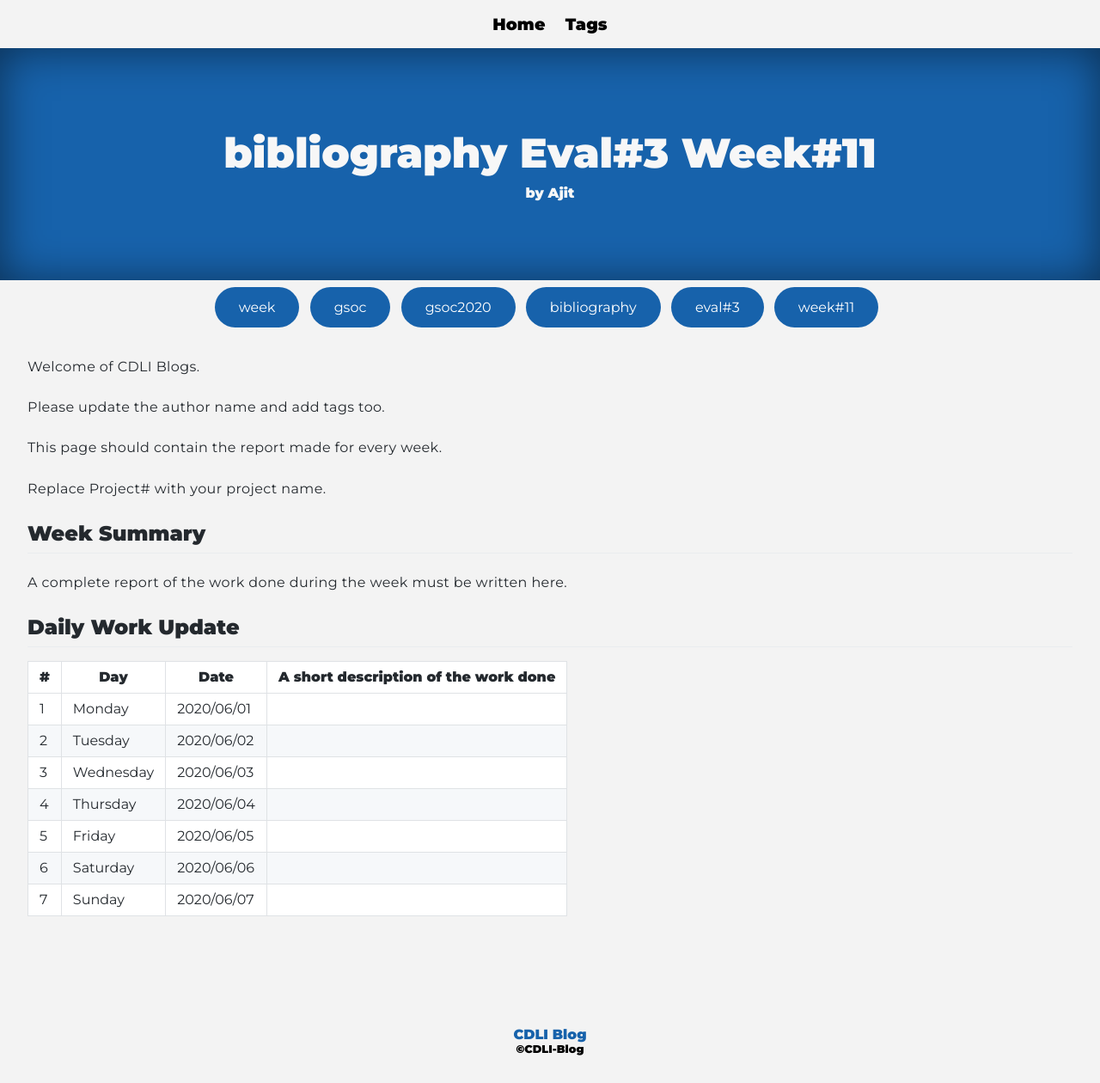
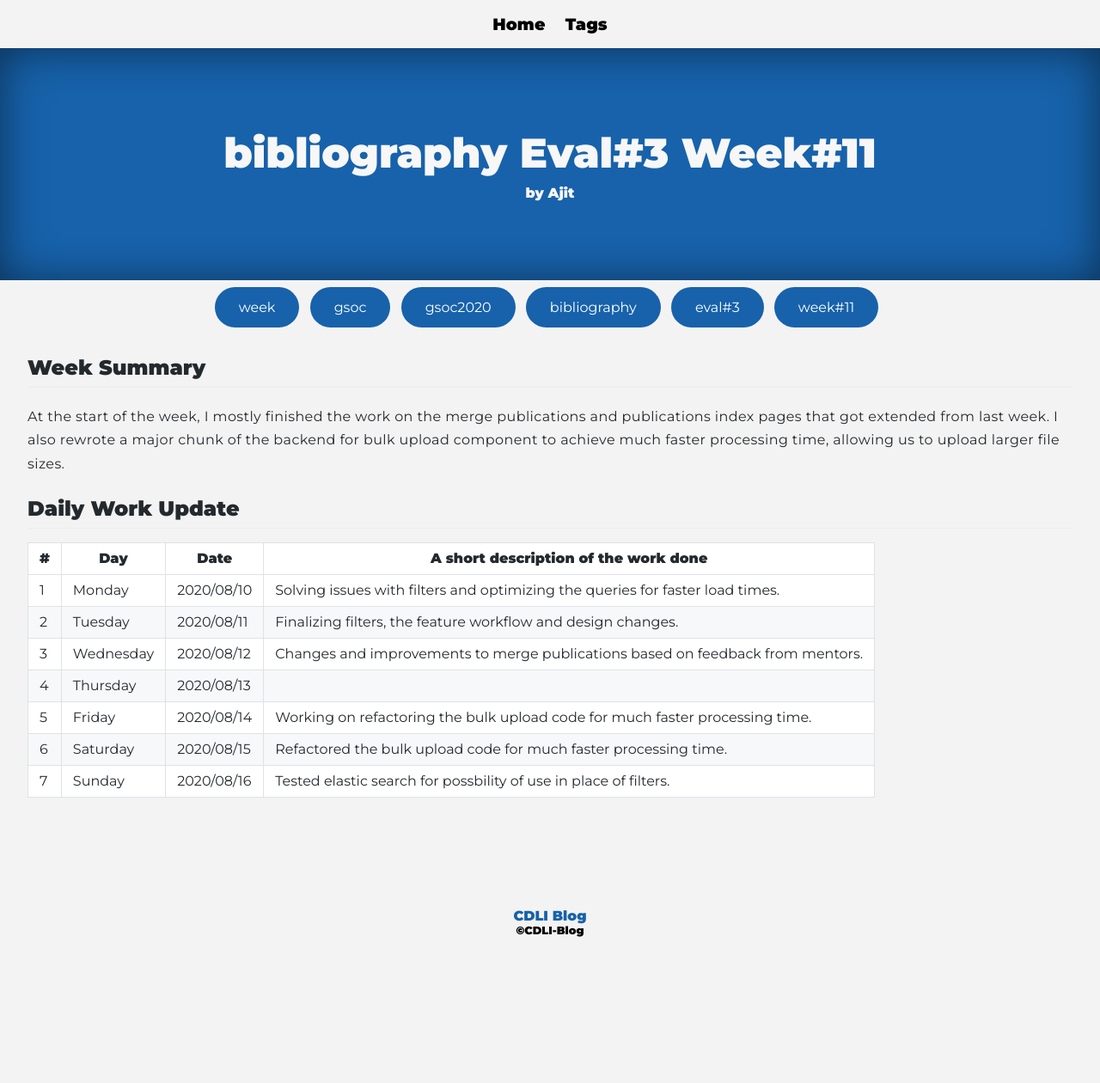
Before and after one commit to cdli-gh/blog, a Jekyll site: the page built from _blog/gsoc20/bibliography/posts/13_week11.md, in a window 1280 px wide. Shown: the whole page at 86% size. Built offline with Jekyll 4.4.1, drawn with Linux system fonts in a browser that asks for light colours; Markdown is read by kramdown in place of the engine named in the settings; after the commit the page ends 1122 px from its top, so only the background shows below that.

Commit message:
Update 13_week11.md

```diff
--- a/_blog/gsoc20/bibliography/posts/13_week11.md
+++ b/_blog/gsoc20/bibliography/posts/13_week11.md
@@ -4,27 +4,20 @@ title: bibliography Eval#3 Week#11
 author: "Ajit"
 tags: ["week","gsoc","gsoc2020","bibliography","eval#3","week#11"]
 ---
-Welcome of CDLI Blogs.
-
-Please update the author name and add tags too.
-
-This page should contain the report made for every week.
-
-Replace Project# with your project name.
 
 ## Week Summary
+At the start of the week, I mostly finished the work on the merge publications and publications index pages that got extended from last week. I also rewrote a major chunk of the backend for bulk upload component to achieve much faster processing time, allowing us to upload larger file sizes.
 
-A complete report of the work done during the week must be written here.
 
 
 ## Daily Work Update
 
 |\#|Day|Date|A short description of the work done|
 |---	|---	|---	|---	|
-|1   	| Monday 	|   2020/06/01	|   	|
-|2   	| Tuesday  	|   2020/06/02	|   	|
-|3   	| Wednesday  	|  2020/06/03 	|   	|
-|4   	| Thursday  	|   2020/06/04	|   	|
-|5   	| Friday  	|   2020/06/05	|   	|
-|6   	| Saturday  	|   2020/06/06	|   	|
-|7   	| Sunday  	|   2020/06/07	|   	|
+|1   	| Monday 	|   2020/08/10	| Solving issues with filters and optimizing the queries for faster load times.  	|
+|2   	| Tuesday  	|   2020/08/11	| Finalizing filters, the feature workflow and design changes.  	|
+|3   	| Wednesday  	|  2020/08/12 	| Changes and improvements to merge publications based on feedback from mentors. |
+|4   	| Thursday  	|   2020/08/13	|   	|
+|5   	| Friday  	|   2020/08/14 |  Working on refactoring the bulk upload code for much faster processing time. 	|
+|6   	| Saturday  	|   2020/08/15	| Refactored the bulk upload code for much faster processing time.  	|
+|7   	| Sunday  	|   2020/08/16	| Tested elastic search for possbility of use in place of filters.  	|
```
